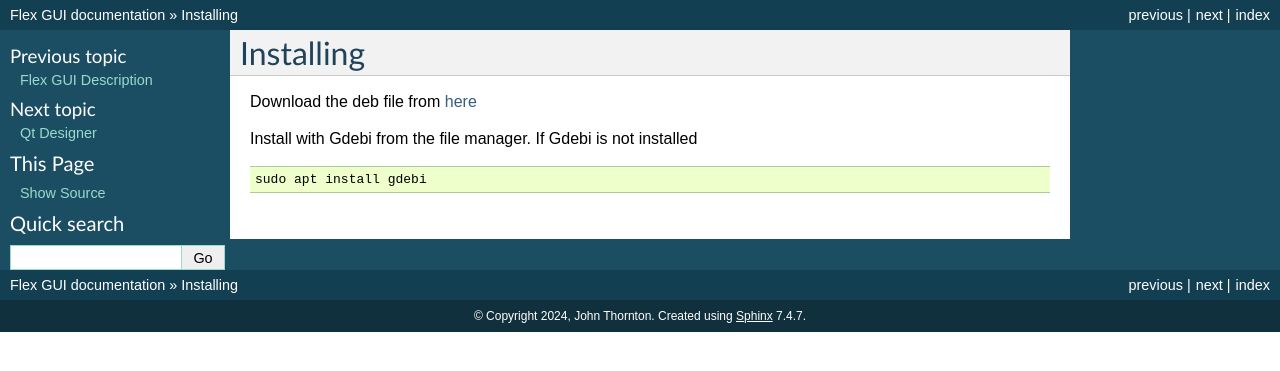
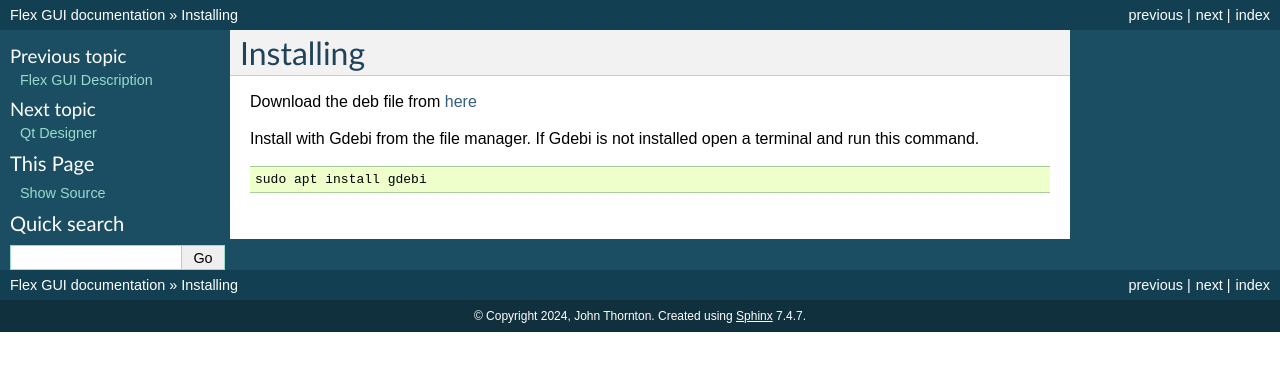
Before and after one commit to jethornton/flexgui, a Sphinx documentation site: the page built from docs/source/install.rst, in a window 1280 px wide. Shown: the top 371 px of the page. Built offline with Sphinx 7.4.7, drawn with Linux system fonts in a browser that asks for light colours.

Commit message:
update docs
Signed-off-by: John Thornton <dev@gnipsel.com>

```diff
--- a/docs/source/install.rst
+++ b/docs/source/install.rst
@@ -4,7 +4,8 @@
 Download the deb file from
 `here <https://github.com/jethornton/flexgui/releases>`_
 
-Install with Gdebi from the file manager. If Gdebi is not installed
+Install with Gdebi from the file manager. If Gdebi is not installed open a
+terminal and run this command.
 ::
 
 	sudo apt install gdebi
```
